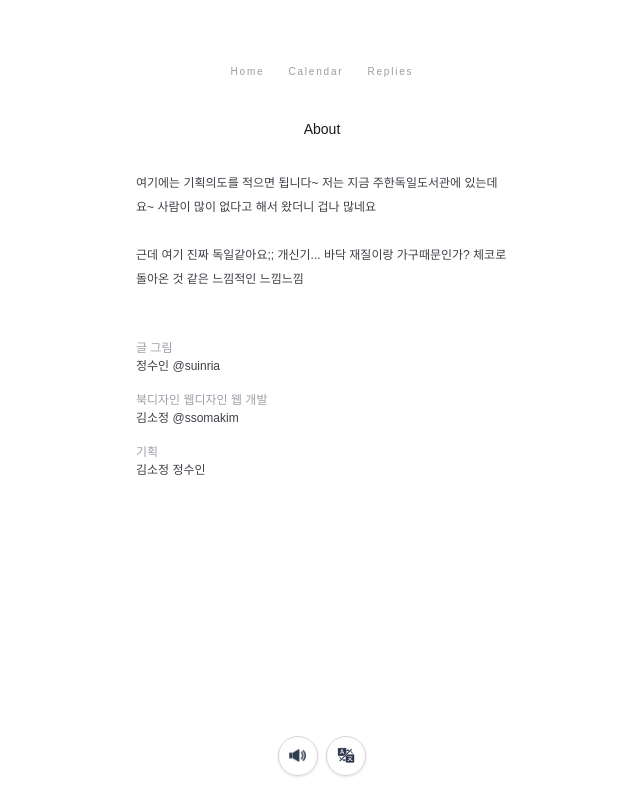
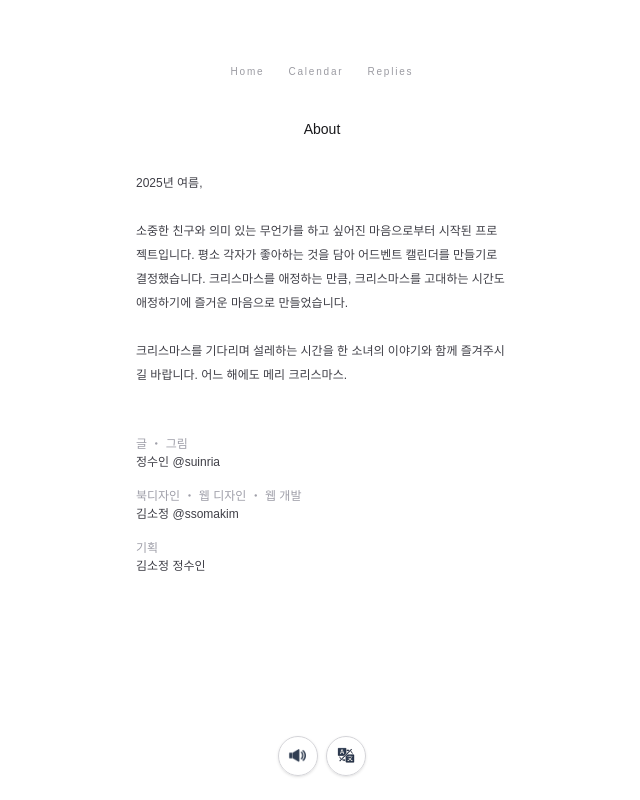
Before and after one commit to ssomakim/advented-calendar, a Next.js app: page /about in a window 1280 px wide. Shown: the whole page, without its empty margins (318-958 px from the left). Built offline with nearby package versions, Linux system fonts and the light colour scheme.

Commit message:
about 페이지 내용 수정

```diff
--- a/app/about/page.tsx
+++ b/app/about/page.tsx
@@ -33,20 +33,25 @@ export default function AboutPage() {
       </h1>
 
       <div className="space-y-6 text-[12px] leading-6 text-zinc-700">
-        <p>
-          여기에는 기획의도를 적으면 됩니다~ 저는 지금 주한독일도서관에 있는데요~
-          사람이 많이 없다고 해서 왔더니 겁나 많네요
-        </p>
 
         <p>
-          근데 여기 진짜 독일같아요;; 개신기... 바닥 재질이랑 가구때문인가?
-          체코로 돌아온 것 같은 느낌적인 느낌느낌
+          2025년 여름,
+          </p>
+
+          <p>
+          소중한 친구와 의미 있는 무언가를 하고 싶어진 마음으로부터 시작된 프로젝트입니다.
+          평소 각자가 좋아하는 것을 담아 어드벤트 캘린더를 만들기로 결정했습니다.
+          크리스마스를 애정하는 만큼, 크리스마스를 고대하는 시간도 애정하기에 즐거운 마음으로 만들었습니다.
+          </p>
+          <p>
+          크리스마스를 기다리며 설레하는 시간을 한 소녀의 이야기와 함께 즐겨주시길 바랍니다.
+          어느 해에도 메리 크리스마스.
         </p>
       </div>
 
       <div className="mt-12 space-y-4 text-[12px] text-zinc-700">
         <div>
-          <p className="text-zinc-400">글 그림</p>
+          <p className="text-zinc-400">글 ・ 그림</p>
           <a
             href="https://instagram.com/suinria/"
             target="_blank"
@@ -58,7 +63,7 @@ export default function AboutPage() {
         </div>
 
         <div>
-          <p className="text-zinc-400">북디자인 웹디자인 웹 개발</p>
+          <p className="text-zinc-400">북디자인 ・ 웹 디자인 ・ 웹 개발</p>
           <a
             href="https://instagram.com/ssomakim/"
             target="_blank"
```
